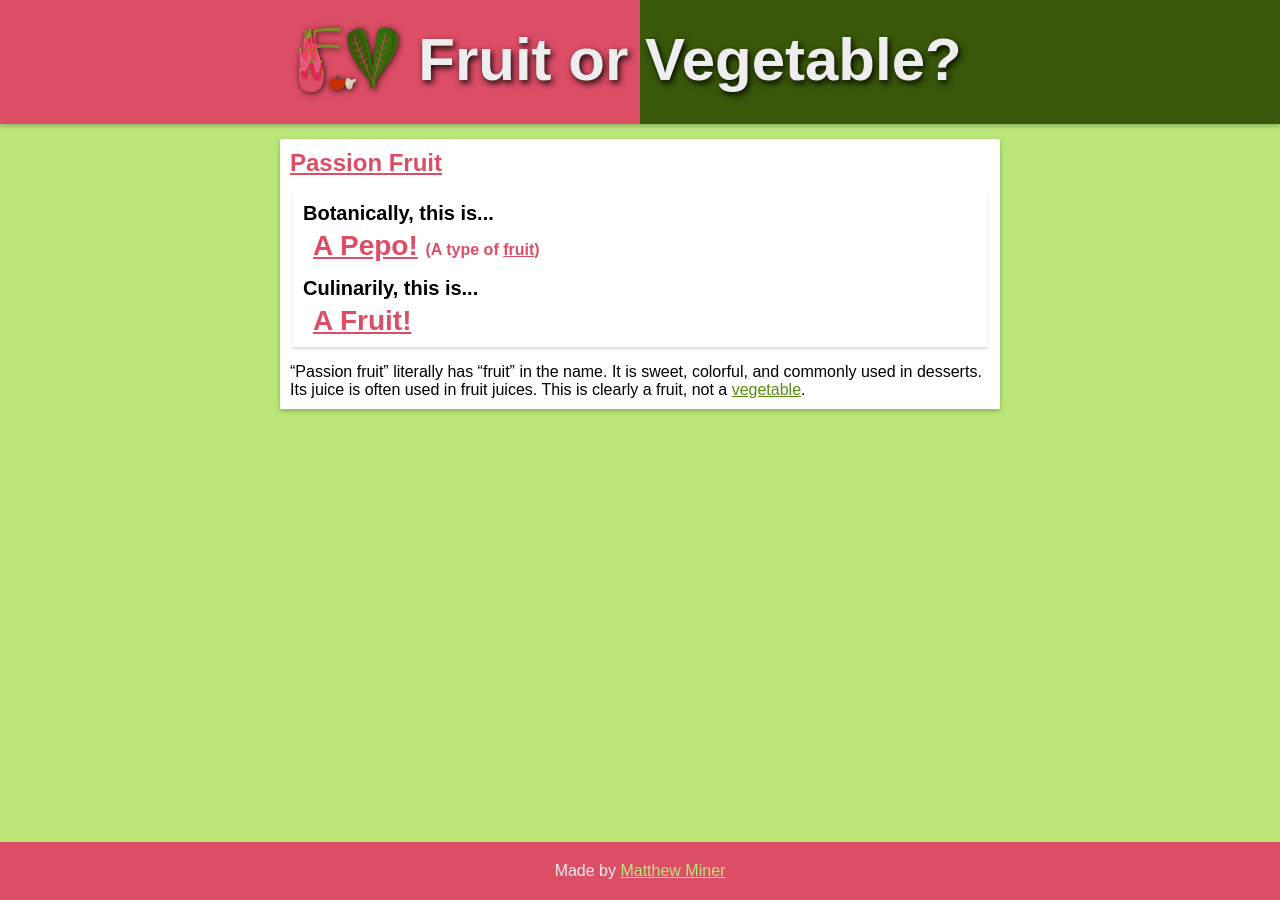
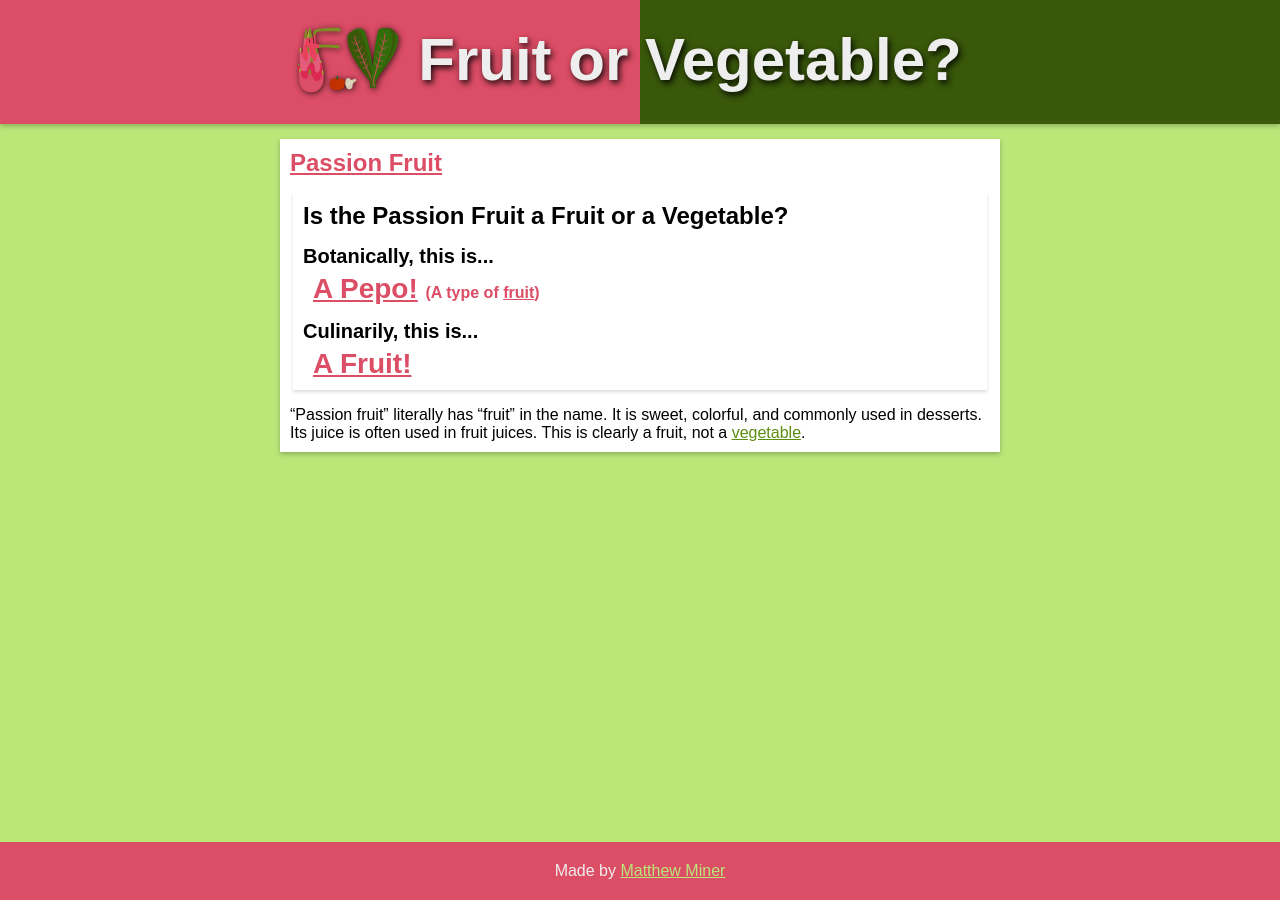
Before and after one commit to mminer237/fruitorvegetable, a Jekyll site: the page built from _items/passion-fruit.md, in a window 1280 px wide. Built offline with Jekyll 4.4.1, drawn with Linux system fonts in a browser that asks for light colours.

Commit message:
Added question

```diff
--- a/_layouts/item.html
+++ b/_layouts/item.html
@@ -43,6 +43,7 @@ layout: default
 	{% assign legal_type = site.types | where:"type", page.legally | first %}
 	{% assign parent_legal_type = site.types | where:"type", legal_type.parent_type | first %}
 	<div class="type">
+		<div class="question">Is the {{ page.title }} a Fruit or a Vegetable?</div>
 		{% if first_botanical_type %}
 		<div class="{{ page.botanically }} {{ parent_botanical_type.type }}">
 			<div>Botanically, this is...</div>
--- a/css/style.scss
+++ b/css/style.scss
@@ -95,8 +95,9 @@ h2, h2 a, h3, h4, h5, h6, summary {
 	font-weight: bold;
 	margin: 0 0 15px 0;
 }
-h2, summary {
+h2, summary, .question {
 	font-size: 24px;
+	font-weight: bold;
 }
 summary {
 	cursor: pointer;
```
